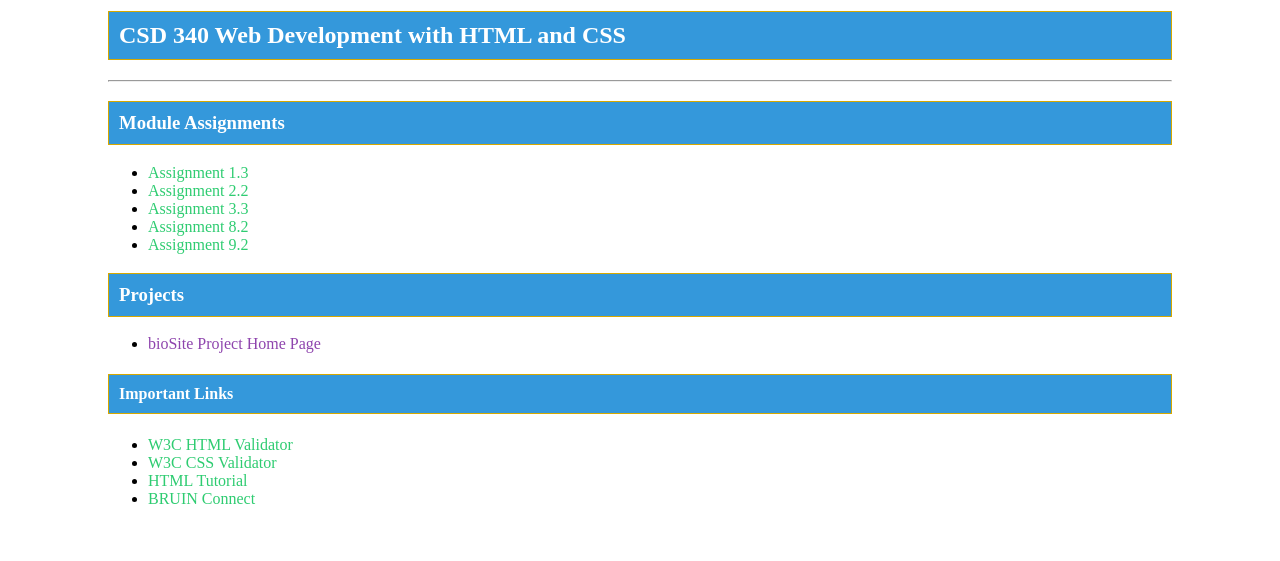
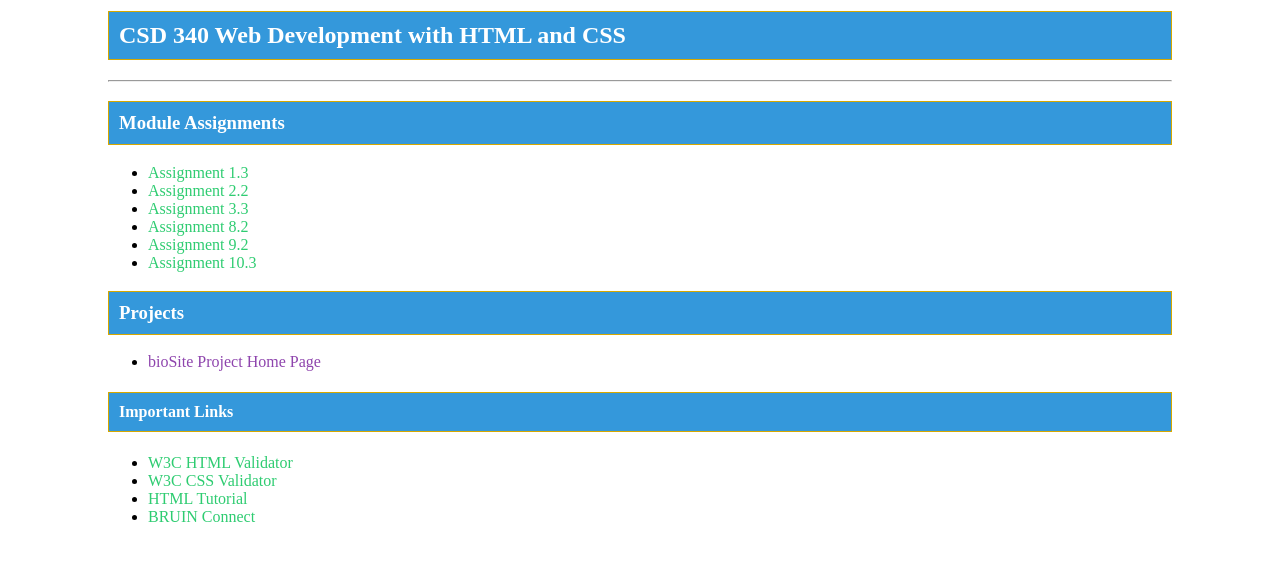
Before and after one commit to DMon889523/csd-340, a plain HTML site: page index.html in a window 1280 px wide. Shown: the part 119-680 px from the top of the page. Drawn offline with Linux system fonts and the light colour scheme.

Commit message:
Update index.html

```diff
--- a/index.html
+++ b/index.html
@@ -18,6 +18,7 @@
             <li><a href="module-3/Dominique_Module3_3.html">Assignment 3.3</a></li>
             <li><a href="Monroe_Mod8_2.html">Assignment 8.2</a></li>
             <li><a href="Monroe_Mod9_3.html">Assignment 9.2</a></li>
+            <li><a href="Monroe_Mod10.3.html">Assignment 10.3</a></li>
         </ul>
         <h3>Projects</h3>
         <ul>
```
